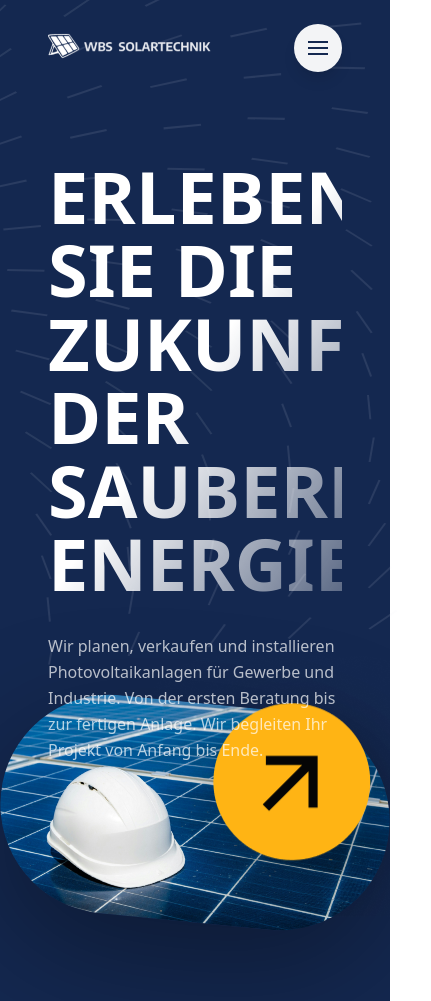
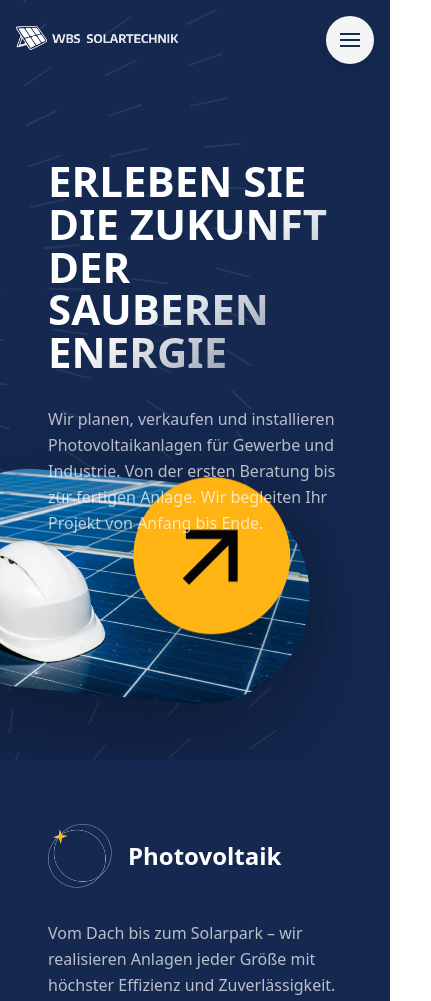
Before and after one commit to southy404/wbs-solartechnik, a website: page index.html in a window 390 px wide. Shown: the top 1001 px of the page, 431 px wide, since content can reach past the window. Drawn offline with nearby package versions, Linux system fonts and the light colour scheme.

Commit message:
Fix header overflow and mobile navigation layout

```diff
--- a/index.html
+++ b/index.html
@@ -7,12 +7,18 @@
       <script src="https://cdn.tailwindcss.com"></script>
       <link rel="stylesheet" href="src/css/style.css">
    </head>
-   <body class="bg-white overflow-x-hidden">
+   <body class="bg-white overflow-hidden">
       <!-- NAVIGATION -->
-      <nav class="fixed top-6 left-0 w-full z-50">
-         <div
-            class="max-w-[1600px] mx-auto px-12 flex items-center justify-between"
-            >
+      <nav
+  class="
+    absolute
+    top-4 md:top-6
+    left-1/2 -translate-x-1/2
+    w-full max-w-[1600px]
+    z-50
+  "
+>
+         <div class="max-w-[1600px] mx-auto px-4 sm:px-6 lg:px-8 xl:px-12 flex items-center justify-between">
             <div class="flex items-center gap-3">
                <img
                   src="src/img/logo.png"
@@ -109,10 +115,10 @@
             </div>
          </div>
       </div>
-      <header class="relative w-full bg-[#142850]">
+      <header class="relative w-full bg-[#142850] overflow-hidden">
          <div class="relative max-w-[1600px] mx-auto px-12 pt-40 pb-56">
             <h1
-               class="relative z-30 uppercase font-extrabold text-[72px] leading-[1.02] xl:text-[96px] max-w-[1200px] bg-gradient-to-br from-white via-white to-white/30 bg-clip-text text-transparent"
+               class="relative z-30 uppercase font-extrabold text-[42px] leading-[1.02] xl:text-[96px] max-w-[1200px] bg-gradient-to-br from-white via-white to-white/30 bg-clip-text text-transparent"
                >
                Erleben Sie die Zukunft der sauberen Energie
             </h1>
@@ -122,7 +128,8 @@
                begleiten Ihr Projekt von Anfang bis Ende.
             </p>
             <div
-               class="absolute right-0 bottom-0 -translate-y-16 z-10 w-full max-w-[720px]"
+               class="absolute right-0 bottom-0 -translate-y-16 z-10 w-full     translate-x-[-80px]
+    md:translate-x-[-40px] max-w-[720px]"
                >
                <div
                   class="relative rotate-[5.55deg] rounded-full aspect-[16/9] w-full rounded-[64px] shadow-[0_40px_120px_rgba(0,0,0,0.35)]"
@@ -135,15 +142,23 @@
                   <img
                      src="src/img/yellow-arrow.png"
                      alt="Arrow Icon"
-                     class="absolute -top-14 -right-14 rotate-[-5.55deg] w-100 h-100 z-40 cursor-pointer hover:scale-105 transition"
+                     class="absolute -top-14 right-0 translate-x-14 rotate-[-5.55deg] w-100 h-100 z-40 cursor-pointer hover:scale-105 transition"
                      />
                </div>
             </div>
          </div>
       </header>
-      <div
-         class="pointer-events-none absolute top-[-120px] right-[-0px] w-[900px] h-[900px] bg-[url('src/img/line-pattern.svg')] bg-no-repeat bg-contain opacity-100 rotate-[-5.55deg] z-0"
-         ></div>
+<div
+  class="pointer-events-none absolute top-0 right-0
+         translate-x-[-120px]
+         w-[900px] h-[900px]
+         bg-[url('src/img/line-pattern.svg')]
+         bg-no-repeat bg-contain
+         opacity-80
+         rotate-[-5.55deg]
+         z-0"
+></div>
+
       <main>
          <section class="relative w-full bg-[#142850] pt-16 pb-20 xl:pt-32 xl:pb-40 overflow-hidden">
             <div
--- a/src/css/style.css
+++ b/src/css/style.css
@@ -1,7 +1,7 @@
 html,
 body {
-  overflow-x: hidden;
-  max-width: 100%;
+  overflow-x: hidden !important;
+  max-width: 100% !important;
 }
 
 .section-wind {
--- a/src/js/menu.js
+++ b/src/js/menu.js
@@ -5,30 +5,26 @@ document.addEventListener("DOMContentLoaded", () => {
 
   if (!btn || !menu || !lines) return;
 
+  const openMenu = () => {
+    menu.classList.remove("hidden");
+    lines[0].style.transform = "translateY(0) rotate(45deg)";
+    lines[1].style.opacity = "0";
+    lines[2].style.transform = "translateY(0) rotate(-45deg)";
+  };
+
+  const closeMenu = () => {
+    menu.classList.add("hidden");
+    lines[0].style.transform = "translateY(-6px)";
+    lines[1].style.opacity = "1";
+    lines[2].style.transform = "translateY(6px)";
+  };
+
   btn.addEventListener("click", () => {
     const isOpen = !menu.classList.contains("hidden");
-
-    menu.classList.toggle("hidden");
-
-    // ☰ ↔ X Animation
-    lines[0].style.transform = isOpen
-      ? "translateY(-6px) rotate(0deg)"
-      : "translateY(0) rotate(45deg)";
-
-    lines[1].style.opacity = isOpen ? "1" : "0";
-
-    lines[2].style.transform = isOpen
-      ? "translateY(6px) rotate(0deg)"
-      : "translateY(0) rotate(-45deg)";
+    isOpen ? closeMenu() : openMenu();
   });
 
   menu.addEventListener("click", (e) => {
-    if (e.target === menu) {
-      menu.classList.add("hidden");
-
-      lines[0].style.transform = "translateY(-6px) rotate(0deg)";
-      lines[1].style.opacity = "1";
-      lines[2].style.transform = "translateY(6px) rotate(0deg)";
-    }
+    if (e.target === menu) closeMenu();
   });
 });
--- a/src/sections/04_experience_stats.html
+++ b/src/sections/04_experience_stats.html
@@ -5,7 +5,7 @@
 >
   <!-- Line Pattern Overlay -->
   <div
-    class="pointer-events-none absolute top-0 right-0 w-[900px] h-[900px] bg-[url('src/img/line-pattern.svg')] bg-no-repeat bg-contain opacity-80 rotate-[-5.55deg] z-0"
+    class="pointer-events-none absolute top-0 right-0 translate-x-[-120px] w-[900px] h-[900px] bg-[url('src/img/line-pattern.svg')] bg-no-repeat bg-contain opacity-80 rotate-[-5.55deg] z-0"
   ></div>
 
   <div class="relative max-w-[1600px] mx-auto px-6 sm:px-8 lg:px-12">
```
